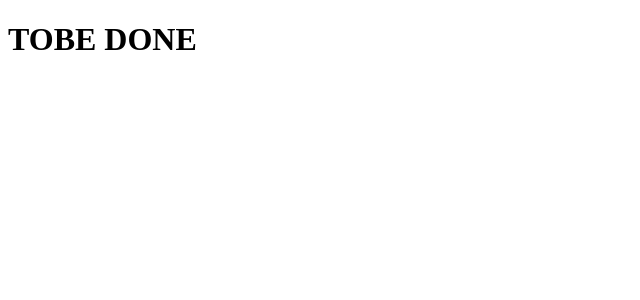
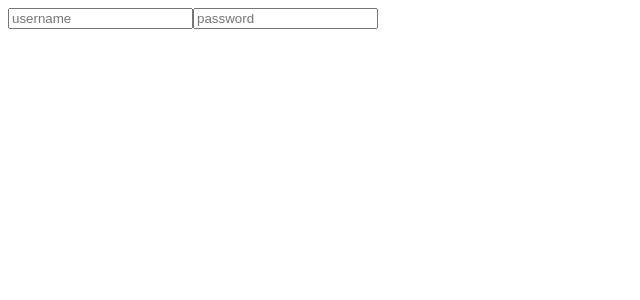
Before and after one commit to app-iq/wb-forms, a React (Create React App) app: page / in a window 1280 px wide. Shown: the top 300 px of the page, without its empty margins (0-640 px from the left). Built offline with nearby package versions, Linux system fonts and the light colour scheme.

Commit message:
very basic rendering

```diff
--- /dev/null
+++ b/src/DefaultComponents/DefaultTextField.tsx
@@ -0,0 +1,5 @@
+import {FieldProps} from "../Field/FieldProps";
+
+export function DefaultTextField({name} : FieldProps) {
+    return <input name={name} placeholder={name} />
+}
--- /dev/null
+++ b/src/Field/FieldProps.ts
@@ -0,0 +1,3 @@
+export interface FieldProps {
+    name: string;
+}
--- a/src/Root/EasyForm.tsx
+++ b/src/Root/EasyForm.tsx
@@ -1,10 +1,17 @@
-import {useReducer} from "react";
+import React, {ReactElement, useReducer} from "react";
 import {easyFormReducer, easyFormReducerInitialState} from "../Data/EasyFormReducer";
 
-export function EasyForm() {
+export function EasyForm({children}: { children: ReactElement[] | ReactElement }) {
     const [state, dispatch] = useReducer(easyFormReducer, easyFormReducerInitialState);
 
+    children = Array.isArray(children) ? children : [children];
+
     return <div>
-        Easy Form
+        {
+            children.map(c => {
+                const Component = c.type;
+                return <Component key={c.props.name} {...c.props} />
+            })
+        }
     </div>
 }
--- a/src/__examples/Example.tsx
+++ b/src/__examples/Example.tsx
@@ -1,3 +1,9 @@
+import {EasyForm} from "../Root/EasyForm";
+import {DefaultTextField} from "../DefaultComponents/DefaultTextField";
+
 export function SimpleExample() {
-    return <h1>TOBE DONE</h1>;
+    return <EasyForm>
+        <DefaultTextField name={'username'}/>
+        <DefaultTextField name={'password'}/>
+    </EasyForm>;
 }
--- /dev/null
+++ b/src/react-app-env.d.ts
@@ -0,0 +1 @@
+/// <reference types="react-scripts" />
```
Also changed, not shown: 1 other file (tests, documents, lock files or other folders).
